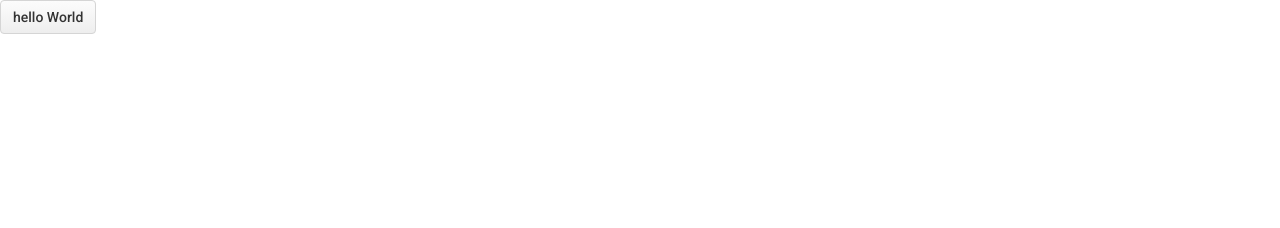
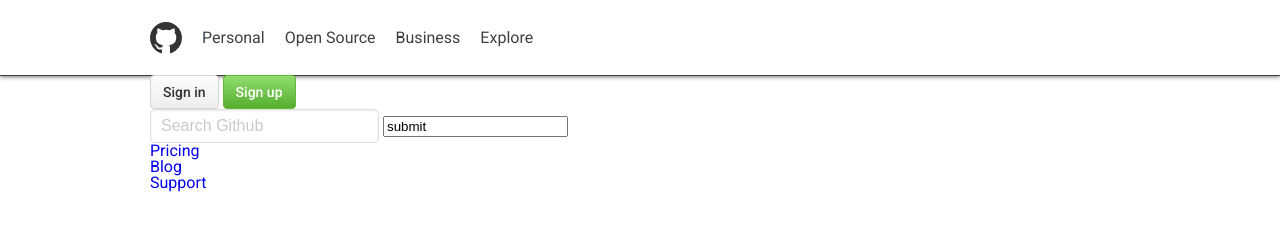
Before and after one commit to HongNyungKi/Github_Clone-Coding, a plain HTML site: page HTML/index.html in a window 1280 px wide. Drawn offline with nearby package versions, Linux system fonts and the light colour scheme.

Commit message:
[Add]  Header

```diff
--- a/CSS/main.css
+++ b/CSS/main.css
@@ -1,14 +1,18 @@
-                                                /* 기본설정 */
-.body__container{
+/* 전체 기본 설정 */
+.body__container {
     font-family: 'Roboto', sans-serif;
     font-size: 16px;
     font-weight: 400px;
     color: #333;
 }
 
-                                                /* 전역스타일 */
+a{
+    text-decoration: none;
+}
 
-/* BTN */
+/* 전역 스타일 */
+
+/* 전역 스타일 -> BTN */
 .btn {
     height: 34px;
     background: #eee linear-gradient(to bottom, #fcfcfc, #eee);
@@ -24,6 +28,7 @@
     line-height: 1.5;
     box-sizing: border-box;
     position: relative;
+    color: #333;
 }
 
 .btn:hover::before {
@@ -42,7 +47,7 @@
     background: #55a532 linear-gradient(#91dd70, #55ae2e);
 }
 
-/* INPUT--TEXT */
+/* 전역 스타일 ->INPUT--TEXT */
 .input--text {
     height: 34px;
     padding: 0 10px;
@@ -74,3 +79,61 @@
 .input--text::-moz-input-placeholder {
     color: #cacaca;
 }
+
+/* HEADER */
+header {
+    border-bottom: 1px solid rgba(0, 0, 0, 0.75);
+    box-shadow: 0 0 5px rgba(0, 0, 0, 0.75);
+    background: #fff;
+}
+
+header .inner {
+    height: 75px;
+    max-width: 980px;
+    /* margin: 0 auto; 는 중앙정렬기능이다. 단 반드시 width값이 있어야한다. */
+    margin: 0 auto;
+}
+
+/* HEADER - LEFT COLUMN */
+header .menu-group {
+    display: flex;
+    align-items: center;
+    height: 100%;
+}
+
+header .logo {
+    margin-right: 10px;
+}
+
+header .logo a {
+    /* 클릭할수 있게 선택자를 a로 지정하여 background image 속성으로 로고를 삽입한다. */
+    /* 때문에, a 의 크기를 설정해 주기 위해 블럭요소로 바꿔준다. */
+    display: block;
+    width: 32px;
+    height: 32px;
+    background: url(../IMG/logo.svg);
+    /* tag에 직접 이미지 삽입시 alt 기능을 위해 텍스트를 삭제 하지 않고 들여쓰기 기능을 활용하여 안보이게 보낸다. */
+    text-indent: -9999px;
+}
+
+header .logo a:hover{
+    background: url(../IMG/logo_on.svg);
+}
+
+header .main-menu {
+    display: flex;
+}
+
+header .main-menu li a {
+    /* margin-right: 10px; 대신 padding:10px 을 쓴다.  이는 선택 영역의 크기를 확대시켜준다. */
+    /* 이때, 선택자를 a를 해야하고, padding값을 주기위해서는 블럭요소호 바꿔줘야한다. */
+    display: block;
+    padding: 10px;
+    color: #3c4146;
+}
+
+header .main-menu li a:hover{
+    color: #4078c0;
+}
+
+/* HEADER - RIGHT COLUMN */
--- a/HTML/index.html
+++ b/HTML/index.html
@@ -37,8 +37,39 @@
 
 <body>
     <div class="body__container">
-<div class="btn">hello World</div>
-    </div>
+        <!-- HEADER -->
+        <header class="section">
+            <div class="inner">
+                <div class="menu-group">
+                    <div class="logo">
+                        <a href="#">GitHub</a>
+                    </div>
+                    <ul class="main-menu">
+                        <li><a href="#">Personal</a></li>
+                        <li><a href="#">Open Source</a></li>
+                        <li><a href="#">Business</a></li>
+                        <li><a href="#">Explore</a></li>
+                    </ul>
+                </div>
+                <div class="sign-group">
+                    <!-- 반응형을 고려해 순서를 정한다 -->
+                    <div class="btn-group">
+                        <a href="#" class="btn sign-in">Sign in</a>
+                        <a href="#" class="btn btn--primary sign-up">Sign up</a>
+                    </div>
+                    <!-- form tag는 고유해야 하므로 보통id를 활용한다. -->
+                    <form action="" id="search-form" method="POST">
+                        <input type="text" class="input--text" placeholder="Search Github" id="search">
+                        <input type="text" value="submit">
+                    </form>
+                    <ul class="sub-menu">
+                        <li><a href="#">Pricing</a></li>
+                        <li><a href="#">Blog</a></li>
+                        <li><a href="#">Support</a></li>
+                    </ul>
+                </div>
+            </div>
+        </header>
 </body>
 
 </html>
```
